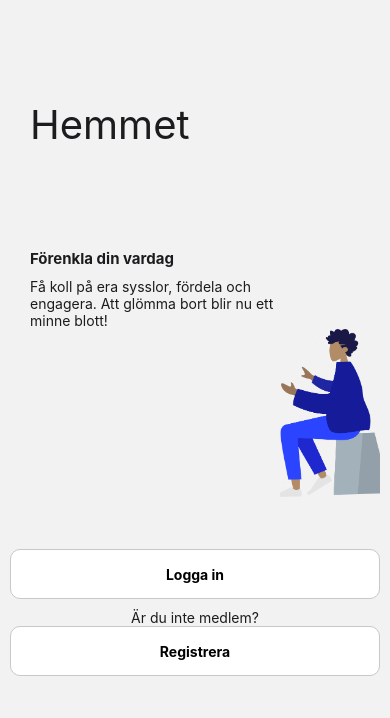
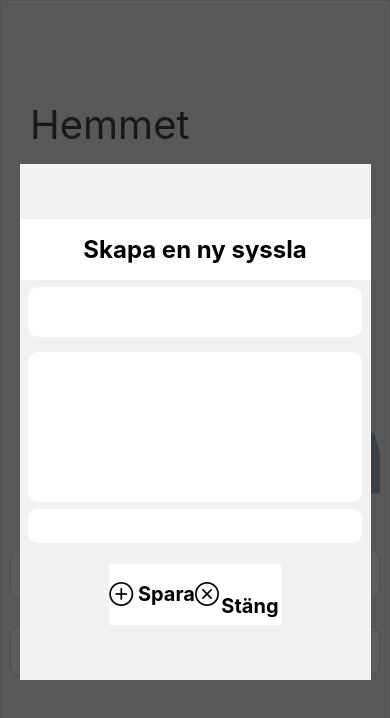
Before and after one commit to ViktorNy/TheHousehold, a React Native app: screen /Start in a window 390 px wide. Shown: the top 718 px of the page. Built offline with nearby package versions, Linux system fonts and the light colour scheme.

Commit message:
start of menu in modal, not functional

```diff
--- a/component/customPopupBox/CustomPopupBox.tsx
+++ b/component/customPopupBox/CustomPopupBox.tsx
@@ -8,13 +8,13 @@ import { useAppSelector } from '../../store/store';
 import { modalStyles } from '../../style/modalStyle';
 import Avatar from '../Avatar';
 import { LayoutChoice } from './popupLayoutChoice';
-import { useTheme } from 'react-native-paper';
+import { Button, Menu, useTheme } from 'react-native-paper';
 
 interface Props {
-    memberId: string
-    modalCase: string
-    isShowing: boolean
-    toggleModal: (toggle: boolean) => void
+    memberId: string;
+    modalCase: string;
+    isShowing: boolean;
+    toggleModal: (toggle: boolean) => void;
 }
 
 export function CustomPopupBox({ memberId, modalCase, isShowing, toggleModal }: Props) {
@@ -26,6 +26,9 @@ export function CustomPopupBox({ memberId, modalCase, isShowing, toggleModal }:
     const avatarArray = mockAvatarData;
     const activeMember = useAppSelector((state) => getMemberByIdSelector(state, memberId));
     const allMembersOfCurrentHousehold: Member[] = useAppSelector((state) => getMembersOfHouseholdSelector(state, activeMember!.householdId));
+    const [menuVisible, setMenuVisible] = useState(false);
+    const openMenu = () => setMenuVisible(true);
+    const closeMenu = () => setMenuVisible(false);
 
     // Kolla om det finns ett snyggare sätt för if-satsen - Nils
     const [currentlyChosenAvatar, setCurrentlyChosenAvatar] = useState(() => {
@@ -48,8 +51,7 @@ export function CustomPopupBox({ memberId, modalCase, isShowing, toggleModal }:
                     statusBarTranslucent={true}
                     onBackButtonPress={() => {
                         toggleModal(false);
-                    }
-                    }
+                    }}
                     style={modalStyles.avatarContainerPosition}
                 >
                     <View style={modalStyles.avatarContainerPosition}>
@@ -90,7 +92,105 @@ export function CustomPopupBox({ memberId, modalCase, isShowing, toggleModal }:
                         </View>
                     </View>
                 </Modal>
-            </View >
+            </View>
+        );
+    } else if (layoutChoices.createChore === true) {
+        return (
+            <View>
+                <Modal
+                    animationIn="fadeIn"
+                    backdropColor="#181818"
+                    coverScreen={true}
+                    isVisible={isShowing}
+                    statusBarTranslucent={true}
+                    onBackButtonPress={() => {
+                        toggleModal(false);
+                    }}
+                >
+                    <View style={modalStyles.choreContainer}>
+                        <View style={[modalStyles.choreContainer, { backgroundColor: colors.popupBackground }, modalStyles.centeredView]}>
+                            <View style={[modalStyles.choreHeaderStyle, { backgroundColor: colors.popupOverlayColor }, modalStyles.centeredView]}>
+                                <Text style={[modalStyles.textStyle, modalStyles.headerTextStyle, { color: colors.text }]}>
+                                    {layoutChoices.modalTitle}
+                                </Text>
+                            </View>
+                            <View style={[{ backgroundColor: colors.popupOverlayColor }, modalStyles.choreStyle]}>
+                                <TextInput
+                                    onChangeText={onUserInputChange}
+                                    style={[modalStyles.middleTextStyle, { color: colors.text }]}
+                                    value={userInput}
+                                    placeholder={layoutChoices.modalPlaceholder}
+                                    placeholderTextColor={colors.grayedOutText}
+                                    selectionColor={iconColor}
+                                    editable={layoutChoices.modalInputActive}
+                                    multiline={true}
+                                />
+                            </View>
+                            <View style={[{ backgroundColor: colors.popupOverlayColor }, modalStyles.choreDescStyle]}>
+                                <TextInput
+                                    onChangeText={onUserInputChange}
+                                    style={[modalStyles.middleTextStyle, { color: colors.text }]}
+                                    value={userInput}
+                                    placeholder={layoutChoices.modalPlaceholder}
+                                    placeholderTextColor={colors.grayedOutText}
+                                    selectionColor={iconColor}
+                                    editable={layoutChoices.modalInputActive}
+                                    multiline={true}
+                                />
+                            </View>
+                            <View style={[{ width: '95%' }, { marginBottom: 55 }, { zIndex: 100 }]}>
+                                <Menu
+                                    style={{ width: '95%' }}
+                                    visible={menuVisible}
+                                    onDismiss={closeMenu}
+                                    anchor={
+                                        <Button
+                                            onPress={openMenu}
+                                            style={[
+                                                { backgroundColor: colors.popupOverlayColor },
+                                                { width: '100%' },
+                                                { borderRadius: 10 },
+                                                { position: 'absolute', zIndex: 1 }
+                                            ]}
+                                        >
+                                            <Text style={{ color: 'white' }}>hej hej</Text>
+                                        </Button>
+                                    }
+                                >
+                                    <Menu.Item icon="redo" onPress={() => {}} title="Redo" style={{ elevation: 20 }} />
+                                </Menu>
+                            </View>
+                            <View style={[modalStyles.choreRowStyle, { backgroundColor: colors.popupOverlayColor }]}>
+                                <Pressable
+                                    style={[
+                                        modalStyles.rowStyle,
+                                        modalStyles.button,
+                                        { backgroundColor: colors.popupOverlayColor },
+                                        modalStyles.centeredView
+                                    ]}
+                                    onPress={() => toggleModal(false)}
+                                >
+                                    <AntDesign name="pluscircleo" size={24} color={iconColor} />
+                                    <Text style={[modalStyles.textStyle, { color: colors.text }]}> {layoutChoices.ModalLeft}</Text>
+                                </Pressable>
+                                <Pressable
+                                    style={[
+                                        modalStyles.rowStyle,
+                                        modalStyles.button,
+                                        modalStyles.buttonRightStyle,
+                                        { backgroundColor: colors.popupOverlayColor },
+                                        modalStyles.centeredView
+                                    ]}
+                                    onPress={() => toggleModal(false)}
+                                >
+                                    <AntDesign name="closecircleo" size={24} color={iconColor} />
+                                    <Text style={[modalStyles.textStyle, { color: colors.text }]}> {layoutChoices.modalRight}</Text>
+                                </Pressable>
+                            </View>
+                        </View>
+                    </View>
+                </Modal>
+            </View>
         );
     } else {
         return (
@@ -103,8 +203,7 @@ export function CustomPopupBox({ memberId, modalCase, isShowing, toggleModal }:
                     statusBarTranslucent={true}
                     onBackButtonPress={() => {
                         toggleModal(false);
-                    }
-                    }
+                    }}
                 >
                     <View style={modalStyles.centeredView}>
                         <View style={[modalStyles.modalView, { backgroundColor: colors.popupBackground }, modalStyles.centeredView]}>
@@ -151,11 +250,11 @@ export function CustomPopupBox({ memberId, modalCase, isShowing, toggleModal }:
                                     <AntDesign name="closecircleo" size={24} color={iconColor} />
                                     <Text style={[modalStyles.textStyle, { color: colors.text }]}> {layoutChoices.modalRight}</Text>
                                 </Pressable>
-                            </View >
-                        </View >
-                    </View >
-                </Modal >
-            </View >
+                            </View>
+                        </View>
+                    </View>
+                </Modal>
+            </View>
         );
     }
 }
--- a/component/customPopupBox/popupLayoutChoice.ts
+++ b/component/customPopupBox/popupLayoutChoice.ts
@@ -7,10 +7,11 @@ let modalRight = '';
 let modalPlaceholder = '';
 let modalInputActive = true;
 let avatar = false;
+let createChore = false;
 
 export function LayoutChoice(modalCase: string, id?: string) {
     const allUsers = useAppSelector(getAllUsersSelector);
-    const username = allUsers.find(u => u.id === id)?.username;
+    const username = allUsers.find((u) => u.id === id)?.username;
 
     if (modalCase === 'JH') {
         modalTitle = 'Gå med i Hushåll';
@@ -19,6 +20,7 @@ export function LayoutChoice(modalCase: string, id?: string) {
         modalPlaceholder = 'Hushållskod';
         modalInputActive = true;
         avatar = false;
+        createChore = false;
     } else if (modalCase === 'CH') {
         modalTitle = 'Skapa Hushåll';
         ModalLeft = 'Skapa';
@@ -26,6 +28,7 @@ export function LayoutChoice(modalCase: string, id?: string) {
         modalPlaceholder = 'Namn';
         modalInputActive = true;
         avatar = false;
+        createChore = false;
     } else if (modalCase === 'MO') {
         modalTitle = 'Gör till ägare';
         ModalLeft = 'Acceptera';
@@ -33,6 +36,7 @@ export function LayoutChoice(modalCase: string, id?: string) {
         modalPlaceholder = 'Gör ' + username + ' till ägare';
         modalInputActive = false;
         avatar = false;
+        createChore = false;
     } else if (modalCase === 'RUFH') {
         modalTitle = 'Ta bort från hushåll';
         ModalLeft = 'Ja';
@@ -40,6 +44,7 @@ export function LayoutChoice(modalCase: string, id?: string) {
         modalPlaceholder = 'Vill du verkligen ta bort ' + username + '?';
         modalInputActive = false;
         avatar = false;
+        createChore = false;
     } else if (modalCase === 'AR') {
         modalTitle = 'Besvara förfrågan';
         ModalLeft = 'Acceptera';
@@ -47,9 +52,19 @@ export function LayoutChoice(modalCase: string, id?: string) {
         modalPlaceholder = username + ' vill gå med';
         modalInputActive = false;
         avatar = false;
+        createChore = false;
     } else if (modalCase === 'AI') {
         modalTitle = 'Välj avatar';
         avatar = true;
+        createChore = false;
+    } else if (modalCase === 'CC') {
+        modalTitle = 'Skapa en ny syssla';
+        ModalLeft = 'Spara';
+        modalRight = 'Stäng';
+        modalPlaceholder = '';
+        modalInputActive = true;
+        avatar = false;
+        createChore = true;
     }
-    return { modalTitle, ModalLeft, modalRight, modalPlaceholder, modalInputActive, avatar };
+    return { modalTitle, ModalLeft, modalRight, modalPlaceholder, modalInputActive, avatar, createChore };
 }
--- a/screens/StartScreen.tsx
+++ b/screens/StartScreen.tsx
@@ -4,6 +4,7 @@ import { Image, StyleSheet, Text, View } from 'react-native';
 import { SafeAreaView } from 'react-native-safe-area-context';
 import { CustomNavigateButton } from '../component/CustomNavigateButton';
 import { RootStackScreenProps } from '../navigation/RootStackNavigator';
+import { CustomPopupBox } from '../component/customPopupBox/CustomPopupBox';
 
 export default function StartScreen({ navigation }: RootStackScreenProps<'Start'>) {
     const { colors } = useTheme();
@@ -22,6 +23,7 @@ export default function StartScreen({ navigation }: RootStackScreenProps<'Start'
                 <Text style={[styles.notMemberText, { color: colors.text }]}>Är du inte medlem?</Text>
                 <CustomNavigateButton buttonText="Registrera" goto={() => navigation.navigate('Register')} />
             </View>
+            <CustomPopupBox memberId={'2'} modalCase={'CC'} isShowing={true} toggleModal={() => true} />
         </SafeAreaView>
     );
 }
--- a/style/modalStyle.ts
+++ b/style/modalStyle.ts
@@ -78,5 +78,44 @@ export const modalStyles = StyleSheet.create({
     },
     avatarOpacity: {
         opacity: 0.15
+    },
+    choreContainer: {
+        flexDirection: 'row',
+        height: '80%',
+        width: '100%',
+        flexWrap: 'wrap',
+        alignContent: 'center',
+        justifyContent: 'center'
+    },
+    choreStyle: {
+        margin: '2%',
+        width: '95%',
+        height: 50,
+        alignItems: 'center',
+        justifyContent: 'center',
+        alignContent: 'center',
+        borderRadius: 10
+    },
+    choreDescStyle: {
+        margin: '2%',
+        width: '95%',
+        height: 150,
+        alignItems: 'center',
+        justifyContent: 'center',
+        alignContent: 'center',
+        borderRadius: 10
+    },
+    choreContainerPosition: {
+        alignContent: 'flex-end',
+        justifyContent: 'flex-end'
+    },
+    choreHeaderStyle: {
+        elevation: 2,
+        width: '100%',
+        height: '12%'
+    },
+    choreRowStyle: {
+        height: '12%',
+        flexDirection: 'row'
     }
 });
```
Also changed, not shown: data/data.ts (+49 -43 lines).
